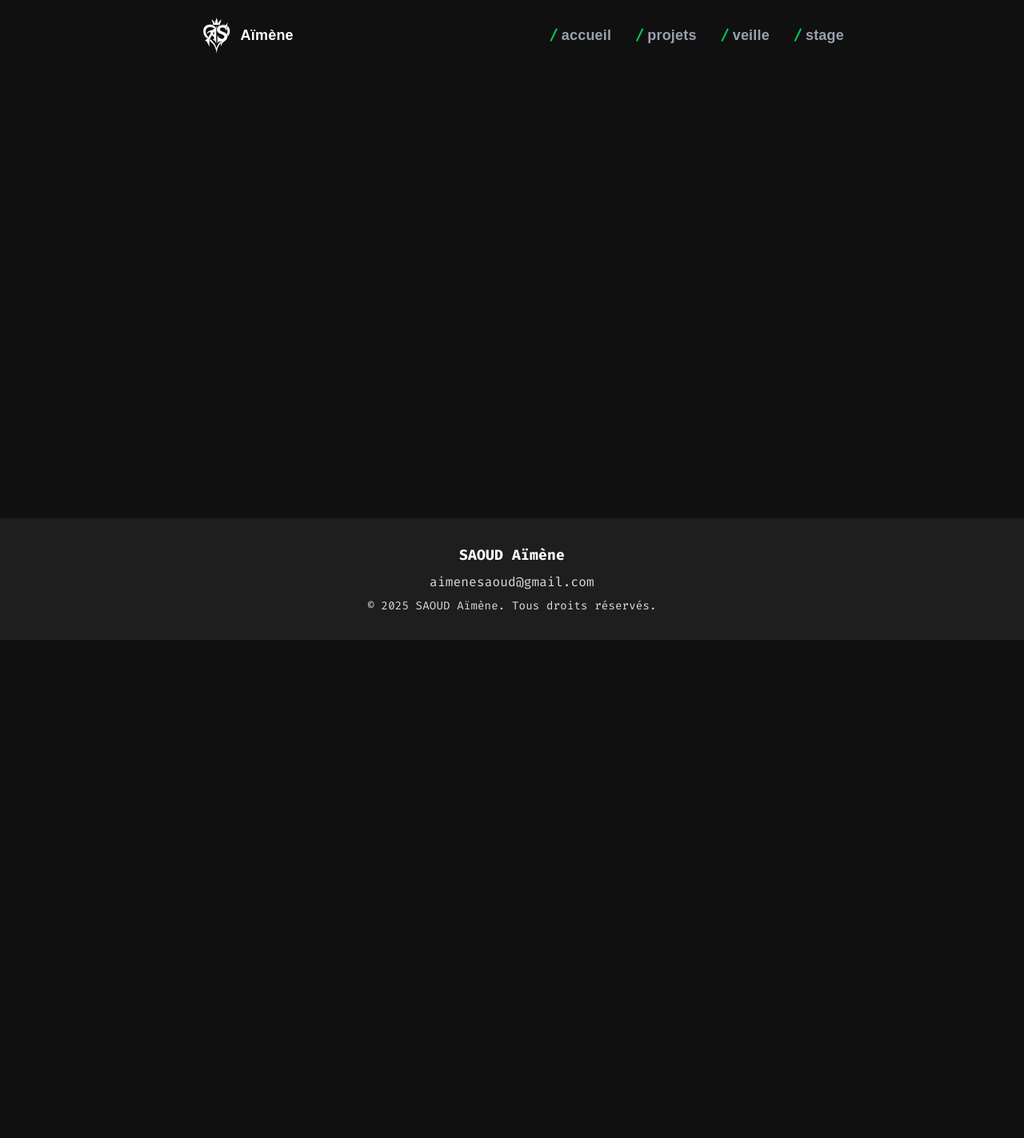
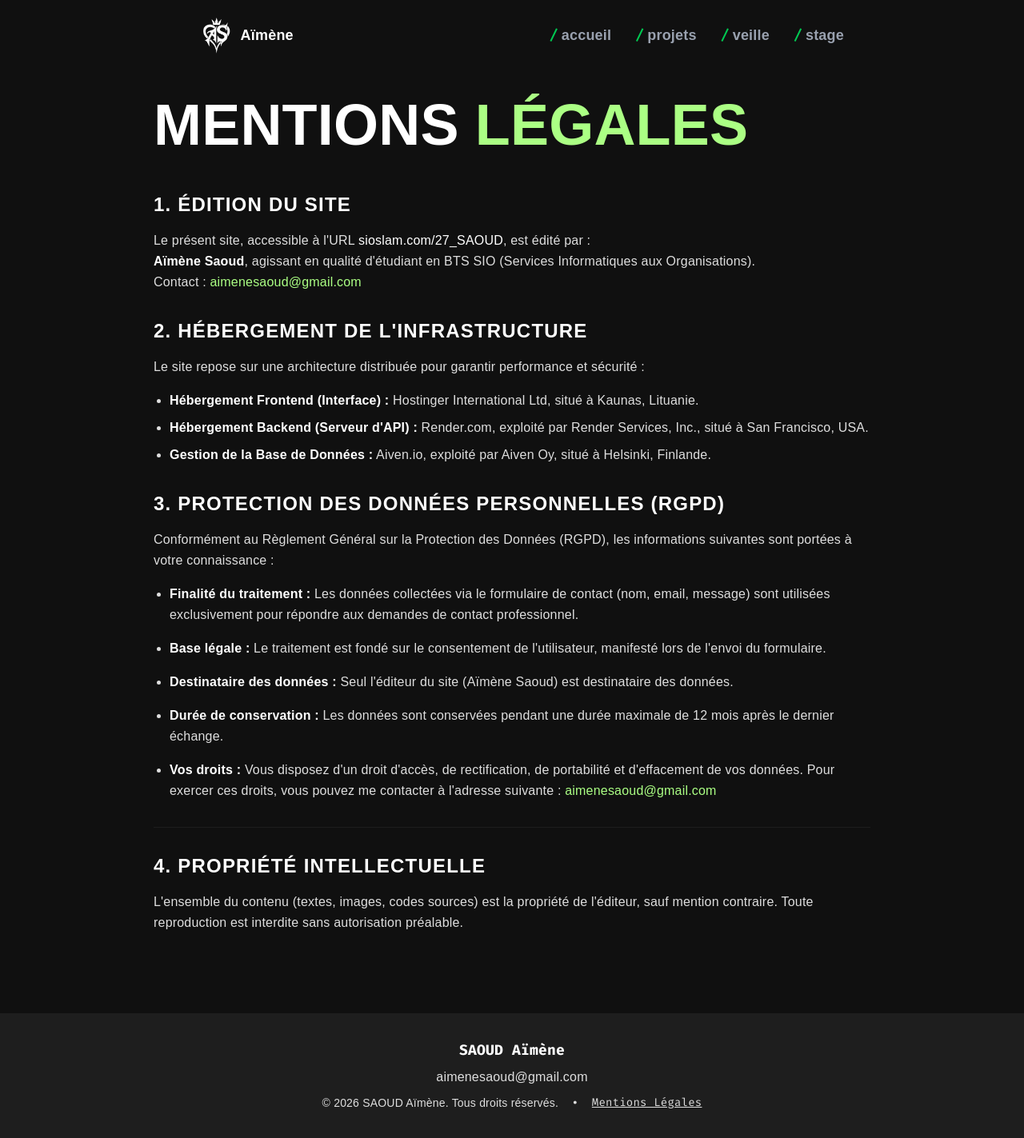
Before and after one commit to AimeneSD/Portefolio-pro, a React (Vite) app in the folder frontend/: page /mentions-legales in a window 1280 px wide. Shown: the whole page at 80% size. Before the commit the page ends 800 px from the top, so only its background shows below. Built offline with nearby package versions, Linux system fonts and the light colour scheme; no server answers.

Commit message:
ajout des mentions légales

```diff
--- a/frontend/src/App.jsx
+++ b/frontend/src/App.jsx
@@ -11,6 +11,7 @@ import ContactPage from './pages/ContactPage';
 import VeillePage from './pages/VeillePage';
 import StagePage from './pages/StagePage';
 import AdminPage from './pages/AdminPage';
+import MentionsLegales from './pages/MentionsLegales';
 
 gsap.registerPlugin(ScrollTrigger);
 
@@ -55,6 +56,7 @@ export default function App() {
           <Route path="/veille" element={<VeillePage />} />
           <Route path="/stage" element={<StagePage />} />
           <Route path="/admin" element={<AdminPage />} />
+          <Route path="/mentions-legales" element={<MentionsLegales />} />
         </Routes>
       </div>
       <Footer />
--- a/frontend/src/components/Footer.jsx
+++ b/frontend/src/components/Footer.jsx
@@ -1,14 +1,22 @@
+import { Link } from 'react-router-dom';
+
 export default function Footer() {
   return (
     <footer className="mt-auto bg-bg-secondary w-full py-8 flex flex-col items-center text-center z-9 gap-2" id="footer">
       <h2 className="text-text-primary font-bold text-lg">SAOUD Aïmène</h2>
       <a
         href="mailto:aimenesaoud@gmail.com"
-        className="text-text-secondary hover:text-accent transition-colors duration-300"
+        className="text-text-secondary grotesk-font hover:text-accent transition-colors duration-300"
       >
         aimenesaoud@gmail.com
       </a>
-      <p className="text-text-secondary text-sm">© 2025 SAOUD Aïmène. Tous droits réservés.</p>
+      <div className="flex gap-4 items-center">
+        <p className="text-text-secondary text-sm">© 2026 SAOUD Aïmène. Tous droits réservés.</p>
+        <span className="text-text-secondary">•</span>
+        <Link to="/mentions-legales" className="text-text-secondary text-sm hover:text-accent underline transition-colors duration-300">
+          Mentions Légales
+        </Link>
+      </div>
     </footer>
   );
 }
--- a/frontend/src/index.css
+++ b/frontend/src/index.css
@@ -64,6 +64,10 @@
     font-family: 'Space Grotesk', sans-serif;
   }
 
+  p{
+    font-family: 'Space Grotesk', sans-serif;
+  }
+
   a {
     text-decoration: none;
     color: inherit;
--- a/frontend/src/pages/HomePage.jsx
+++ b/frontend/src/pages/HomePage.jsx
@@ -1,4 +1,5 @@
 import { useEffect, useState, useRef } from 'react';
+import { Link } from 'react-router-dom';
 import Footer from '../components/Footer';
 import gsap from 'gsap';
 import { ScrollTrigger } from 'gsap/ScrollTrigger';
@@ -233,7 +234,7 @@ export default function HomePage() {
               <label className="flex items-start gap-3 mb-6 cursor-pointer group">
                 <input type="checkbox" required className="mt-1 w-5 h-5 cursor-pointer accent-[#abff84] shrink-0" />
                 <span className="text-text-secondary text-sm group-hover:text-text-primary transition-colors">
-                  En soumettant ce formulaire, j'accepte que mes données personnelles soient utilisées pour me recontacter.
+                  En soumettant ce formulaire, j'accepte que mes données personnelles soient utilisées pour me recontacter conformément aux <Link to="/mentions-legales" className="macha-text-green underline hover:text-accent">Mentions Légales</Link>.
                 </span>
               </label>
 
--- /dev/null
+++ b/frontend/src/pages/MentionsLegales.jsx
@@ -0,0 +1,73 @@
+import { useEffect } from 'react';
+
+export default function MentionsLegales() {
+  useEffect(() => {
+    window.scrollTo(0, 0);
+  }, []);
+
+  return (
+    <main className="flex flex-col items-center mt-[120px] mb-[100px] px-6">
+      <div className="w-full max-w-4xl flex flex-col gap-12">
+        <h1 className="text-5xl md:text-7xl oswald-font font-extrabold text-text-primary">
+          MENTIONS <span className="macha-text-green">LÉGALES</span>
+        </h1>
+
+        <section className="flex flex-col gap-8 text-text-secondary leading-relaxed">
+          <div className="flex flex-col gap-4">
+            <h2 className="text-2xl oswald-font font-bold text-text-primary uppercase tracking-wider">1. Édition du site</h2>
+            <p className="grotesk-font">
+              Le présent site, accessible à l'URL <span className="text-text-primary">sioslam.com/27_SAOUD</span>, est édité par :<br />
+              <strong className="text-text-primary font-semibold">Aïmène Saoud</strong>, agissant en qualité d'étudiant en BTS SIO (Services Informatiques aux Organisations).<br />
+              Contact : <a href="mailto:aimenesaoud@gmail.com" className="macha-text-green hover:underline">aimenesaoud@gmail.com</a>
+            </p>
+          </div>
+
+          <div className="flex flex-col gap-4">
+            <h2 className="text-2xl oswald-font font-bold text-text-primary uppercase tracking-wider">2. Hébergement de l'infrastructure</h2>
+            <p>Le site repose sur une architecture distribuée pour garantir performance et sécurité :</p>
+            <ul className="list-disc ml-5 grotesk-font flex flex-col gap-2">
+              <li>
+                <strong className="text-text-primary">Hébergement Frontend (Interface) :</strong> Hostinger International Ltd, situé à Kaunas, Lituanie.
+              </li>
+              <li>
+                <strong className="text-text-primary">Hébergement Backend (Serveur d'API) :</strong> Render.com, exploité par Render Services, Inc., situé à San Francisco, USA.
+              </li>
+              <li>
+                <strong className="text-text-primary">Gestion de la Base de Données :</strong> Aiven.io, exploité par Aiven Oy, situé à Helsinki, Finlande.
+              </li>
+            </ul>
+          </div>
+
+          <div className="flex flex-col gap-4">
+            <h2 className="text-2xl oswald-font font-bold text-text-primary uppercase tracking-wider">3. Protection des données personnelles (RGPD)</h2>
+            <p>Conformément au Règlement Général sur la Protection des Données (RGPD), les informations suivantes sont portées à votre connaissance :</p>
+            <ul className="list-disc ml-5 grotesk-font flex flex-col gap-4">
+              <li>
+                <strong className="text-text-primary">Finalité du traitement :</strong> Les données collectées via le formulaire de contact (nom, email, message) sont utilisées exclusivement pour répondre aux demandes de contact professionnel.
+              </li>
+              <li>
+                <strong className="text-text-primary">Base légale :</strong> Le traitement est fondé sur le consentement de l'utilisateur, manifesté lors de l'envoi du formulaire.
+              </li>
+              <li>
+                <strong className="text-text-primary">Destinataire des données :</strong> Seul l'éditeur du site (Aïmène Saoud) est destinataire des données.
+              </li>
+              <li>
+                <strong className="text-text-primary">Durée de conservation :</strong> Les données sont conservées pendant une durée maximale de 12 mois après le dernier échange.
+              </li>
+              <li>
+                <strong className="text-text-primary">Vos droits :</strong> Vous disposez d'un droit d'accès, de rectification, de portabilité et d'effacement de vos données. Pour exercer ces droits, vous pouvez me contacter à l'adresse suivante : <a href="mailto:aimenesaoud@gmail.com" className="macha-text-green hover:underline">aimenesaoud@gmail.com</a>
+              </li>
+            </ul>
+          </div>
+
+          <div className="flex flex-col gap-4 border-t border-border pt-8">
+            <h2 className="text-2xl oswald-font font-bold text-text-primary uppercase tracking-wider">4. Propriété intellectuelle</h2>
+            <p>
+              L'ensemble du contenu (textes, images, codes sources) est la propriété de l'éditeur, sauf mention contraire. Toute reproduction est interdite sans autorisation préalable.
+            </p>
+          </div>
+        </section>
+      </div>
+    </main>
+  );
+}
```
